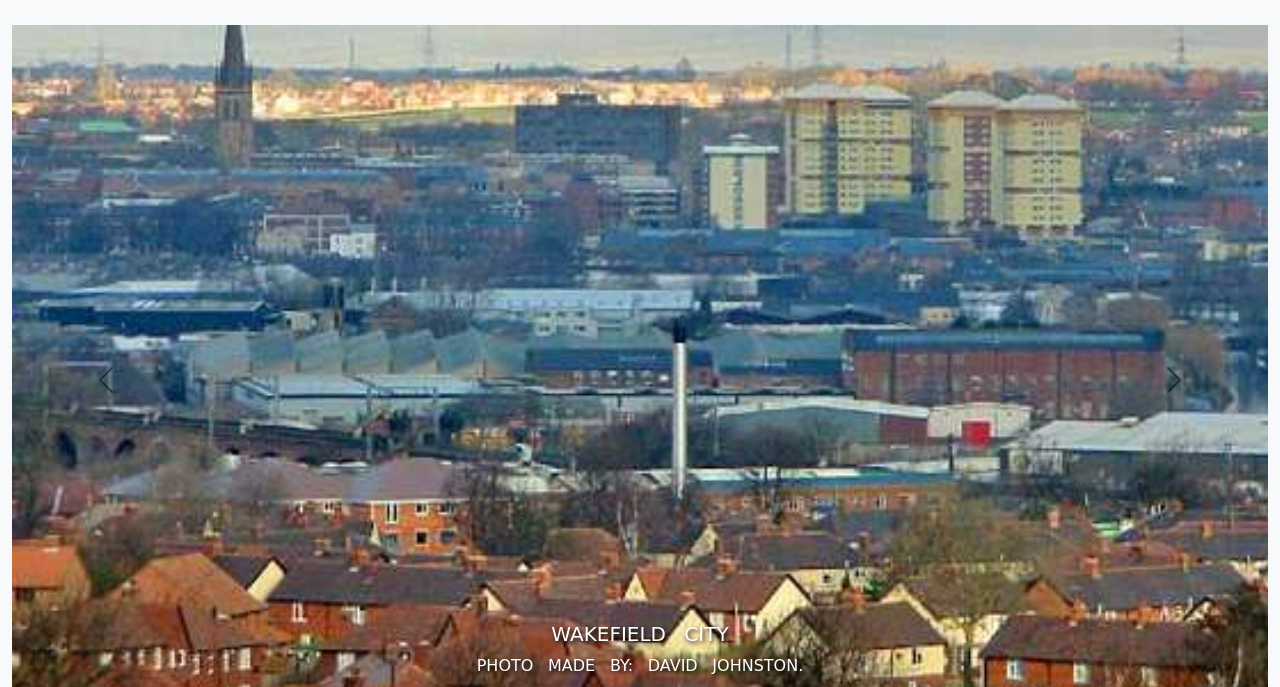
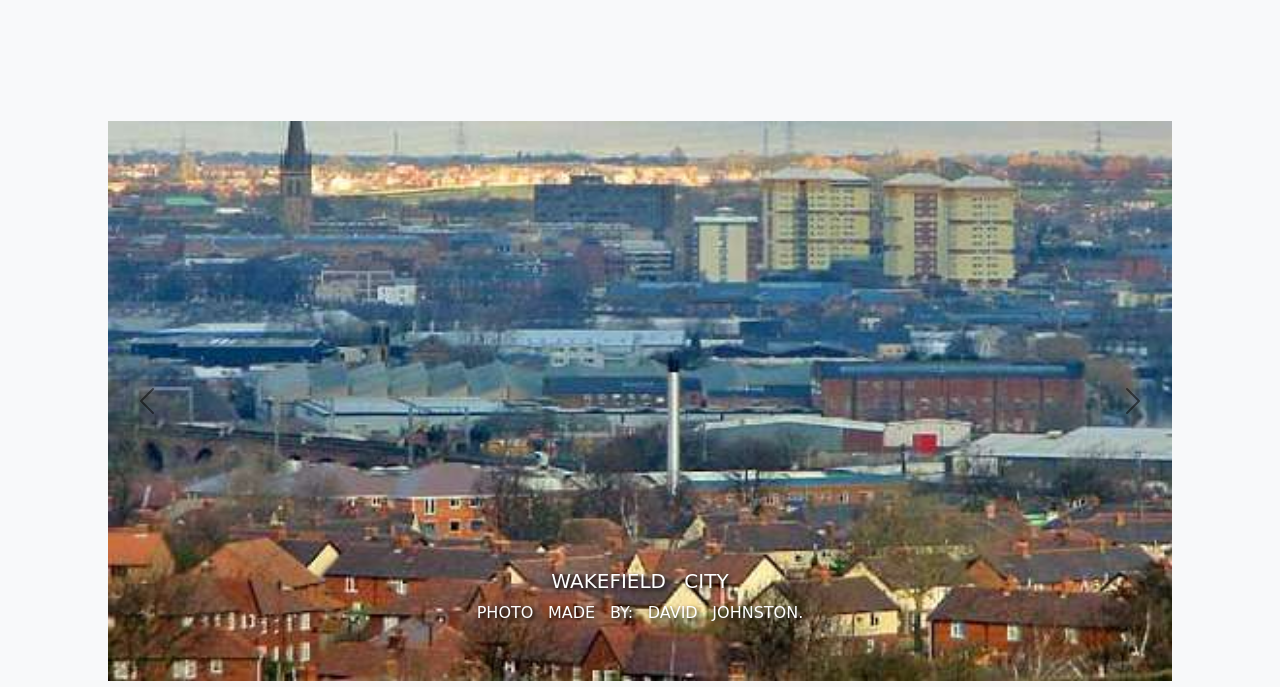
Before and after one commit to AndriusAlimas/introBootstrap5Jam, a plain HTML site: page index.html in a window 1280 px wide. Shown: the part 109-796 px from the top of the page. Drawn offline with nearby package versions, Linux system fonts and the light colour scheme.

Commit message:
Added css.file updated index.html carousel
Added css.file and linked. Modified carousel-item class img to fixed sized , that will fix overflow big problem , and its look better this way.

```diff
--- /dev/null
+++ b/css/style.css
@@ -0,0 +1,17 @@
+h5, p{
+    font-family: 'Rock Salt', cursive;
+    color: white;
+    text-shadow: 2px 2px 4px black;
+    text-transform: uppercase;
+    word-spacing: 0.6em;
+  }
+  .myPara{
+    font-size: 0.7rem;
+    color: black;
+   background-color: bisque;
+   text-transform: unset;
+  }
+  .carousel-inner > .carousel-item  > img {
+      width:640px;
+      height:560px;
+    }
--- a/index.html
+++ b/index.html
@@ -7,21 +7,7 @@
     <!-- Bootstrap CSS -->
     <link href="https://cdn.jsdelivr.net/npm/bootstrap@5.0.0-beta2/dist/css/bootstrap.min.css" rel="stylesheet" integrity="sha384-BmbxuPwQa2lc/FVzBcNJ7UAyJxM6wuqIj61tLrc4wSX0szH/Ev+nYRRuWlolflfl" crossorigin="anonymous">
     <title>My City Wakefield</title>
-    <style>
-        h5, p{
-          font-family: 'Rock Salt', cursive;
-          color: white;
-          text-shadow: 2px 2px 4px black;
-          text-transform: uppercase;
-          word-spacing: 0.6em;
-        }
-        .myPara{
-          font-size: 0.7rem;
-          color: black;
-         background-color: bisque;
-         text-transform: unset;
-        }
-    </style>
+    <link rel="stylesheet" href="./css/style.css">
   </head>
 
   <body class="bg-light">
@@ -33,9 +19,9 @@
       </nav>
 
           <!-- Hero Section Header -->
-      <header class="container-fluid mt-3 mb-5 pt-1 pb-2">
+      <header id="myHeader" class="container-fluid mt-3 mb-5 pt-1 pb-2 ">
         <!-- Carousel -->
-        <div id="myCarousel" class="carousel carousel-dark slide" data-bs-ride="carousel">
+        <div id="myCarousel" class="carousel carousel-dark slide  m-5 p-5 " data-bs-ride="carousel">
           <div class="carousel-indicators">
             <button type="button" data-bs-target="#myCarousel" data-bs-slide-to="0" class="active" aria-current="true" aria-label="Slide 1"></button>
             <button type="button" data-bs-target="#myCarousel" data-bs-slide-to="1" aria-label="Slide 2"></button>
@@ -44,28 +30,28 @@
           </div>
           <div class="carousel-inner">
             <div class="carousel-item active" data-bs-interval="10000">
-              <img src="./img/Wakefield-Eng.jpg" class="d-block w-100" alt="Wakefield">
+              <img src="./img/Wakefield-Eng.jpg" class="d-block  w-100" alt="Wakefield">
               <div class="carousel-caption d-none d-md-block">
                 <h5>Wakefield City</h5>
                 <p>Photo made by: David Johnston.</p>
               </div>
             </div>
             <div class="carousel-item" data-bs-interval="2000">
-              <img src="./img/SandalCastle.jpg" class="d-block w-100" alt="Wakefield Sandal Castle">
+              <img src="./img/SandalCastle.jpg" class="d-block  w-100" alt="Wakefield Sandal Castle">
               <div class="carousel-caption d-none d-md-block">
                 <h5>Wakefield Sandal Castle</h5>
                 <p>Photo made by: Andrew Cotter's .</p>
               </div>
             </div>
             <div class="carousel-item">
-              <img src="./img/Wakefield-Cathedral-cc-Mike-Kirby.jpg" class="d-block w-100" alt="Wakefield Cathedral">
+              <img src="./img/Wakefield-Cathedral-cc-Mike-Kirby.jpg" class="d-block  w-100" alt="Wakefield Cathedral">
               <div class="carousel-caption d-none d-md-block">
                 <h5>Wakefield Cathedral</h5>
                 <p>Photo made by: Mike Kirby </p>
               </div>
             </div>
             <div class="carousel-item">
-              <img src="./img/Queen Victoria Statue.jpg" class="d-block w-100" alt="Wakefield Queen Victoria Statue">
+              <img src="./img/Queen Victoria Statue.jpg" class="d-block  w-100" alt="Wakefield Queen Victoria Statue">
               <div class="carousel-caption d-none d-md-block">
                 <h5>Wakefield Queen Victoria Statue</h5>
                 <p>Photo made by: Freda Park's </p>
```
Also changed, not shown: img/SandalCastle.jpg, img/Wakefield-Cathedral-cc-Mike-Kirby.jpg.
